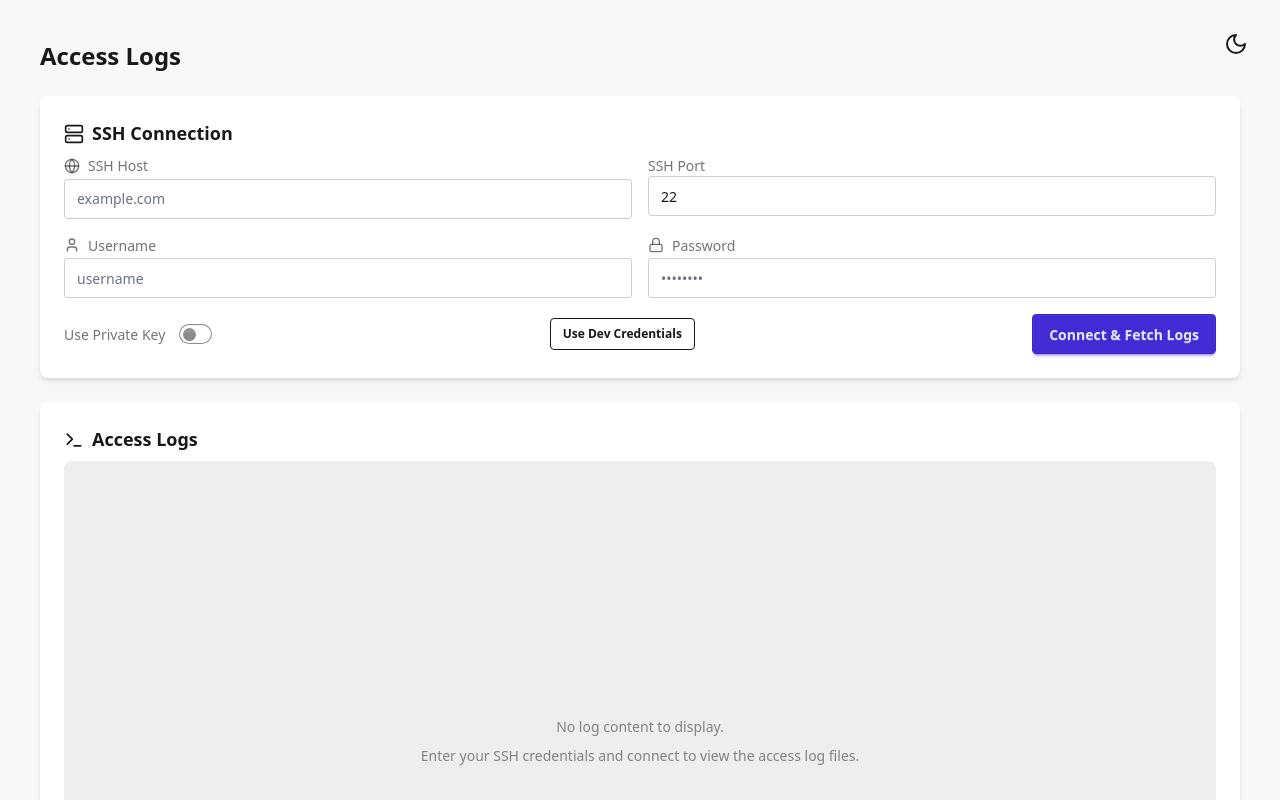
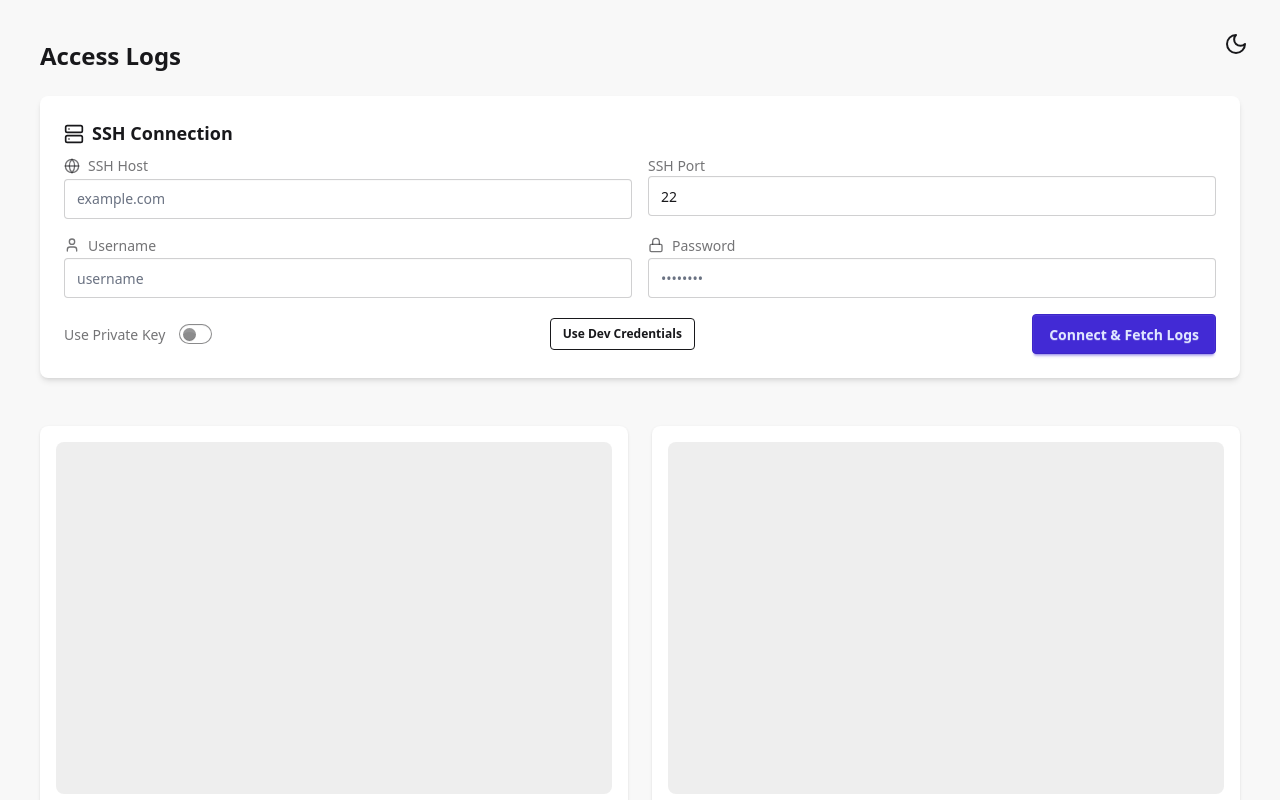
Before and after one commit to kooliebwoy/WebTrace, a SvelteKit app: page /analytics/access in a window 1280 px wide. Shown: the top 800 px of the page. Built offline with nearby package versions, Linux system fonts and the light colour scheme.

Commit message:
loading chart js for top 10 IPs

```diff
--- a/package.json
+++ b/package.json
@@ -31,6 +31,7 @@
 	"dependencies": {
 		"@auth/sveltekit": "^1.10.0",
 		"@lucide/svelte": "^0.501.0",
+		"chart.js": "^4.5.0",
 		"node-ssh": "^13.2.1",
 		"whois": "^2.14.2",
 		"wrangler": "^4.12.0"
--- /dev/null
+++ b/src/lib/components/LogChart.svelte
@@ -0,0 +1,32 @@
+<script lang="ts">
+	import { Chart, BarController, CategoryScale, LinearScale, BarElement, Title, Tooltip, Legend, PieController, ArcElement } from 'chart.js';
+	import type { ChartData, ChartOptions, ChartType } from 'chart.js';
+
+	Chart.register(BarController, CategoryScale, LinearScale, BarElement, Title, Tooltip, Legend, PieController, ArcElement);
+
+	let { type = 'bar', data, options }: { type: ChartType, data: ChartData, options: ChartOptions } = $props();
+	let canvasElement: HTMLCanvasElement;
+	let chart: Chart;
+
+	$effect(() => {
+		if (chart) {
+			chart.destroy();
+		}
+		if (canvasElement) {
+			chart = new Chart(canvasElement, {
+				type: type,
+				data: data,
+				options: options
+			});
+		}
+	});
+
+	$effect(() => {
+		if (chart) {
+			chart.data = data;
+			chart.update();
+		}
+	});
+</script>
+
+<canvas bind:this={canvasElement}></canvas>
--- /dev/null
+++ b/src/lib/workers/analytics.worker.ts
@@ -0,0 +1,55 @@
+/// <reference lib="webworker" />
+
+import type { LogEntry } from "../../routes/analytics/utils";
+
+self.onmessage = (event: MessageEvent<LogEntry[]>) => {
+    const filteredLogEntries = event.data;
+
+    const statusDistributionData = getStatusDistribution(filteredLogEntries);
+    const topIpsData = getTopIps(filteredLogEntries);
+
+    self.postMessage({ statusDistributionData, topIpsData });
+};
+
+function getStatusDistribution(entries: LogEntry[]) {
+    const counts = entries.reduce((acc, entry) => {
+        acc[entry.statusType] = (acc[entry.statusType] || 0) + 1;
+        return acc;
+    }, {} as Record<string, number>);
+
+    return {
+        labels: ['Success', 'Redirect', 'Error'],
+        datasets: [{
+            data: [
+                counts['success'] || 0,
+                counts['redirect'] || 0,
+                counts['error'] || 0
+            ],
+            backgroundColor: [
+                'hsla(174, 100%, 29%, 0.6)',
+                'hsla(39, 100%, 50%, 0.6)',
+                'hsla(0, 100%, 50%, 0.6)'
+            ]
+        }]
+    };
+}
+
+function getTopIps(entries: LogEntry[]) {
+    const ipCounts = entries.reduce((acc, entry) => {
+        acc[entry.ip] = (acc[entry.ip] || 0) + 1;
+        return acc;
+    }, {} as Record<string, number>);
+
+    const sortedIps = Object.entries(ipCounts)
+        .sort(([, a], [, b]) => b - a)
+        .slice(0, 10);
+
+    return {
+        labels: sortedIps.map(([ip]) => ip),
+        datasets: [{
+            label: 'Requests',
+            data: sortedIps.map(([, count]) => count),
+            backgroundColor: 'hsla(217, 91%, 60%, 0.6)'
+        }]
+    };
+}
--- a/src/routes/analytics/access/+page.server.ts
+++ b/src/routes/analytics/access/+page.server.ts
@@ -1,6 +1,6 @@
 import { fail } from '@sveltejs/kit';
 import type { Actions } from './$types';
-import { connectSSH, findLogFiles, readLogFiles } from '../utils';
+import { connectSSH, findLogFiles, readLogFiles, parseLogEntries } from '../utils';
 
 export const actions = {
   default: async ({ request }) => {
@@ -17,14 +17,13 @@ export const actions = {
         // Read log content from found files
         const { logContent, logFiles } = await readLogFiles(ssh, accessLogFiles);
 
-        // Disconnect from the server
-        ssh.dispose();
-
-        console.log(logContent)
+        // Parse logs
+        const entries = parseLogEntries(logContent);
 
         return {
           success: true,
-          logContent,
+          // Stringify entries to avoid serialization issues with Date objects
+          entries: JSON.stringify(entries),
           logFiles
         };
       } catch (error) {
--- a/src/routes/analytics/access/+page.svelte
+++ b/src/routes/analytics/access/+page.svelte
@@ -1,6 +1,8 @@
 <script lang="ts">
 	import { enhance } from '$app/forms';
 	import { formatBytes } from '$lib/utils';
+	import LogChart from '$lib/components/LogChart.svelte';
+	import AnalyticsWorker from '$lib/workers/analytics.worker?worker';
 	import { LucideLoader, LucideLock, LucideServer, LucideTerminal, LucideUser, LucideGlobe, LucideFile, LucideArchive, LucideCalendar, LucideRefreshCw, LucideArrowRight, LucideInfo, LucideKey, LucideAlertCircle } from '@lucide/svelte';
 	import type { ActionData } from './$types';
 
@@ -10,60 +12,58 @@
 	let showPrivateKey = $state(false);
 	let usePrivateKey = $state(false);
 	let selectedLogFiles = $state<string[]>([]);
+	let searchQuery = $state('');
+	let selectedMethods = $state<string[]>([]);
+	let selectedStatusTypes = $state<string[]>([]);
 
-	function parseLogEntry(logContent: string) {
-		const entries = [];
-		const logLines = logContent.split('\n').filter(line => line.trim().length > 0);
-		let currentFile = '';
+	let statusDistributionData = $state(null);
+	let topIpsData = $state(null);
 
-		// Regex for the specific Kinsta log format provided by the user.
-		const logRegex = /^(?<hostname>\S+)\s+(?<ip>[\da-fA-F:.]+)\s+\[(?<timestamp>.+?)\]\s+(?<method>\S+)\s+"(?<path>.*?)"\s+(?<protocol>HTTP\/[\d.]+)\s+(?<status>\d{3})\s+"(?<referrer>.*?)"\s+"(?<userAgent>.*?)".*?\s+(?<size>\d+)/;
-
-		for (const line of logLines) {
-			const fileHeaderMatch = line.match(/^--- From (.+) ---$/);
-			if (fileHeaderMatch) {
-				currentFile = fileHeaderMatch[1].split('/').pop() || '';
-				continue;
-			}
-
-			const match = line.match(logRegex);
-
-			if (match && match.groups) {
-				const groups = match.groups;
-				const status = parseInt(groups.status, 10);
-				let statusType: 'success' | 'redirect' | 'error' = 'success';
-				if (status >= 500) statusType = 'error';
-				else if (status >= 400) statusType = 'error';
-				else if (status >= 300) statusType = 'redirect';
-
-				entries.push({
-					hostname: groups.hostname,
-					ip: groups.ip,
-					timestamp: new Date(groups.timestamp.replace(':', ' ')),
-					method: groups.method,
-					path: groups.path,
-					protocol: groups.protocol,
-					status: status,
-					statusType: statusType,
-					size: formatBytes(parseInt(groups.size, 10)),
-					referrer: groups.referrer,
-					userAgent: groups.userAgent,
-					rawLog: line,
-					sourceFile: currentFile,
-					id: crypto.randomUUID()
-				});
-			}
-		}
-		return entries;
-	}
+	const allLogs = $derived(form?.success && form.entries ? JSON.parse(form.entries, (key, value) => {
+		if (key === 'timestamp') return new Date(value);
+		return value;
+	}) : []);
 
 	const availableLogFiles = $derived(form?.logFiles || []);
-	const allLogEntries = $derived(form?.logContent ? parseLogEntry(form.logContent) : []);
 
-	const filteredLogEntries = $derived(allLogEntries.filter(entry =>
-		selectedLogFiles.length === 0 ||
-		(entry.sourceFile && selectedLogFiles.includes(entry.sourceFile))
-	));
+	const availableMethods = $derived([...new Set(allLogs.map(e => e.method))]);
+	const availableStatusTypes = ['success', 'redirect', 'error'];
+
+	const filteredLogEntries = $derived(allLogs.filter(entry => {
+		const fileMatch = selectedLogFiles.length === 0 || (entry.sourceFile && selectedLogFiles.includes(entry.sourceFile));
+		const methodMatch = selectedMethods.length === 0 || selectedMethods.includes(entry.method);
+		const statusMatch = selectedStatusTypes.length === 0 || selectedStatusTypes.includes(entry.statusType);
+
+		const query = searchQuery.toLowerCase();
+		const searchMatch = query === '' ||
+			entry.path.toLowerCase().includes(query) ||
+			entry.ip.toLowerCase().includes(query) ||
+			entry.referrer.toLowerCase().includes(query) ||
+			entry.userAgent.toLowerCase().includes(query);
+
+		return fileMatch && methodMatch && statusMatch && searchMatch;
+	}));
+
+	$effect(() => {
+		if (filteredLogEntries.length > 0) {
+			const worker = new AnalyticsWorker();
+
+			worker.onmessage = (event) => {
+				statusDistributionData = event.data.statusDistributionData;
+				topIpsData = event.data.topIpsData;
+				worker.terminate();
+			};
+
+			worker.postMessage(filteredLogEntries);
+
+			return () => {
+				worker.terminate();
+			};
+		} else {
+			statusDistributionData = null;
+			topIpsData = null;
+		}
+	});
 
 	function toggleLogFileSelection(fileName: string) {
 		const index = selectedLogFiles.indexOf(fileName);
@@ -81,6 +81,26 @@
 	function deselectAllLogFiles() {
 		selectedLogFiles = [];
 	}
+
+	function toggleArrayItem<T>(arr: T[], item: T) {
+		const newArr = [...arr];
+		const index = newArr.indexOf(item);
+		if (index > -1) {
+			newArr.splice(index, 1);
+		} else {
+			newArr.push(item);
+		}
+		return newArr;
+	}
+
+	function toggleMethodSelection(method: string) {
+		selectedMethods = toggleArrayItem(selectedMethods, method);
+	}
+
+	function toggleStatusSelection(status: string) {
+		selectedStatusTypes = toggleArrayItem(selectedStatusTypes, status);
+	}
+
 </script>
 
 <svelte:head>
@@ -236,10 +256,28 @@
 			</div>
 		</div>
 
-		<!-- Log Content Display -->
-		<div class="card bg-base-100 shadow-md">
-			<div class="card-body">
-				<h2 class="card-title">
+		<!-- Charts -->
+		<div class="grid grid-cols-1 lg:grid-cols-2 gap-6 mt-6">
+			<div class="bg-base-100 rounded-box shadow p-4 h-96">
+				{#if statusDistributionData}
+					<LogChart type="pie" data={JSON.parse(JSON.stringify(statusDistributionData))} options={{ responsive: true, maintainAspectRatio: false, plugins: { legend: { position: 'top' }, title: { display: true, text: 'Status Code Distribution' } } }} />
+				{:else}
+					<div class="skeleton w-full h-full"></div>
+				{/if}
+			</div>
+			<div class="bg-base-100 rounded-box shadow p-4 h-96">
+				{#if topIpsData}
+					<LogChart type="bar" data={JSON.parse(JSON.stringify(topIpsData))} options={{ responsive: true, maintainAspectRatio: false, plugins: { legend: { display: false }, title: { display: true, text: 'Top 10 IP Addresses' } } }} />
+				{:else}
+					<div class="skeleton w-full h-full"></div>
+				{/if}
+			</div>
+		</div>
+
+		<!-- Log Entries Table -->
+		<div class="mt-6 bg-base-100 rounded-box shadow">
+			<div class="overflow-x-auto">
+				<h2 class="card-title p-4 pb-0">
 					<LucideTerminal class="w-5 h-5" />
 					Access Logs
 				</h2>
@@ -249,6 +287,54 @@
 						<LucideLoader class="w-8 h-8 animate-spin" />
 					</div>
 				{:else if form?.success}
+					<!-- Filters & Search -->
+					<div class="grid grid-cols-1 md:grid-cols-2 lg:grid-cols-4 gap-4 mb-4 p-4 bg-base-200 rounded-lg items-end">
+						<div class="form-control lg:col-span-2">
+							<label for="search" class="label">
+								<span class="label-text">Search</span>
+							</label>
+							<input
+								type="text"
+								id="search"
+								placeholder="Search by path, IP, referrer, etc."
+								class="input input-bordered w-full"
+								bind:value={searchQuery}
+							/>
+						</div>
+
+						<div class="form-control">
+							<div class="label">
+								<span class="label-text">Method</span>
+							</div>
+							<div class="flex flex-wrap gap-2">
+								{#each availableMethods as method}
+									<button
+										class="btn btn-sm {selectedMethods.includes(method) ? 'btn-primary' : 'btn-outline'}"
+										onclick={() => toggleMethodSelection(method)}
+									>
+										{method}
+									</button>
+								{/each}
+							</div>
+						</div>
+
+						<div class="form-control">
+							<div class="label">
+								<span class="label-text">Status</span>
+							</div>
+							<div class="flex flex-wrap gap-2">
+								{#each availableStatusTypes as status}
+									<button
+										class="btn btn-sm capitalize {selectedStatusTypes.includes(status) ? '' : 'btn-outline'} {status === 'success' ? 'btn-success' : status === 'redirect' ? 'btn-warning' : 'btn-error'}"
+										onclick={() => toggleStatusSelection(status)}
+									>
+										{status}
+									</button>
+								{/each}
+							</div>
+						</div>
+					</div>
+
 					<!-- File selection UI if multiple log files exist -->
 					{#if availableLogFiles.length > 0}
 						<div class="mb-4">
@@ -317,7 +403,7 @@
 												<td>{entry.method}</td>
 												<td class="break-all">{entry.path}</td>
 												<td>{entry.ip}</td>
-												<td>{entry.size}</td>
+												<td>{formatBytes(entry.size)}</td>
 											</tr>
 											<!-- Expandable details row -->
 											<tr class="font-mono text-xs">
--- a/src/routes/analytics/utils.ts
+++ b/src/routes/analytics/utils.ts
@@ -105,3 +105,67 @@ export async function readLogFiles(ssh: NodeSSH, logFiles: string[]) {
     logFiles: processedFiles
   };
 }
+
+export type LogEntry = {
+  hostname: string;
+  ip: string;
+  timestamp: Date;
+  method: string;
+  path: string;
+  protocol: string;
+  status: number;
+  statusType: 'success' | 'redirect' | 'error';
+  size: number;
+  referrer: string;
+  userAgent: string;
+  rawLog: string;
+  sourceFile: string;
+  id: string;
+};
+
+// Parses raw log content into an array of structured log entries
+export function parseLogEntries(logContent: string): LogEntry[] {
+  const entries: LogEntry[] = [];
+  const logLines = logContent.split('\n').filter(line => line.trim().length > 0);
+  let currentFile = '';
+  let idCounter = 0;
+
+  const logRegex = /^(?<hostname>\S+)\s+(?<ip>[\da-fA-F:.]+)\s+\[(?<timestamp>.+?)\]\s+(?<method>\S+)\s+"(?<path>.*?)"\s+(?<protocol>HTTP\/[\d.]+)\s+(?<status>\d{3})\s+"(?<referrer>.*?)"\s+"(?<userAgent>.*?)".*?\s+(?<size>\d+)/;
+
+  for (const line of logLines) {
+    const fileHeaderMatch = line.match(/^--- From (.+) ---$/);
+    if (fileHeaderMatch) {
+      currentFile = fileHeaderMatch[1].split('/').pop() || '';
+      continue;
+    }
+
+    const match = line.match(logRegex);
+
+    if (match && match.groups) {
+      const groups = match.groups;
+      const status = parseInt(groups.status, 10);
+      let statusType: 'success' | 'redirect' | 'error' = 'success';
+      if (status >= 500) statusType = 'error';
+      else if (status >= 400) statusType = 'error';
+      else if (status >= 300) statusType = 'redirect';
+
+      entries.push({
+        hostname: groups.hostname,
+        ip: groups.ip,
+        timestamp: new Date(groups.timestamp.replace(':', ' ')),
+        method: groups.method,
+        path: groups.path,
+        protocol: groups.protocol,
+        status: status,
+        statusType: statusType,
+        size: parseInt(groups.size, 10),
+        referrer: groups.referrer,
+        userAgent: groups.userAgent,
+        rawLog: line,
+        sourceFile: currentFile,
+        id: `log-${idCounter++}`
+      });
+    }
+  }
+  return entries;
+}
```
Also changed, not shown: 1 other file (tests, documents, lock files or other folders).
